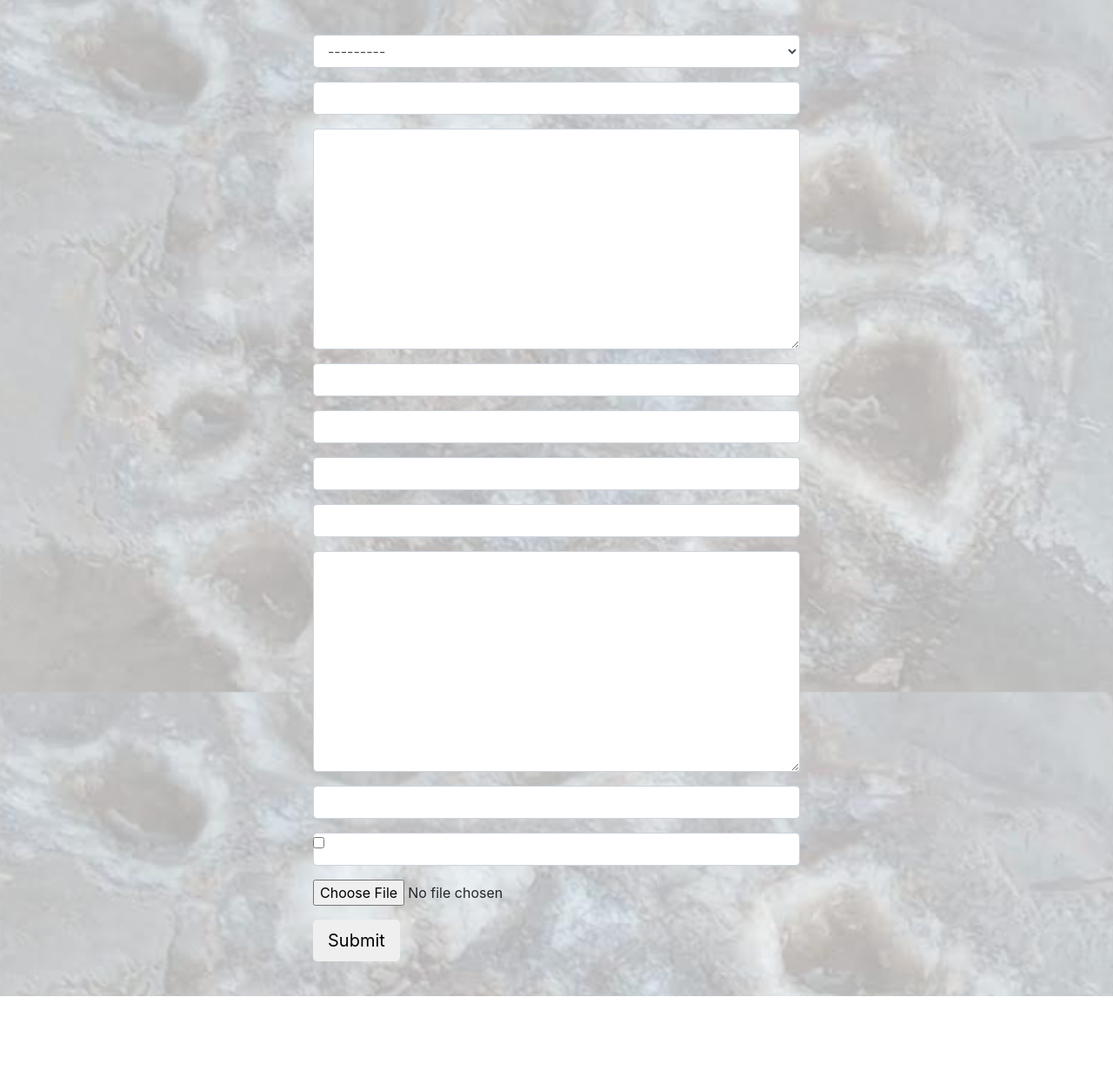
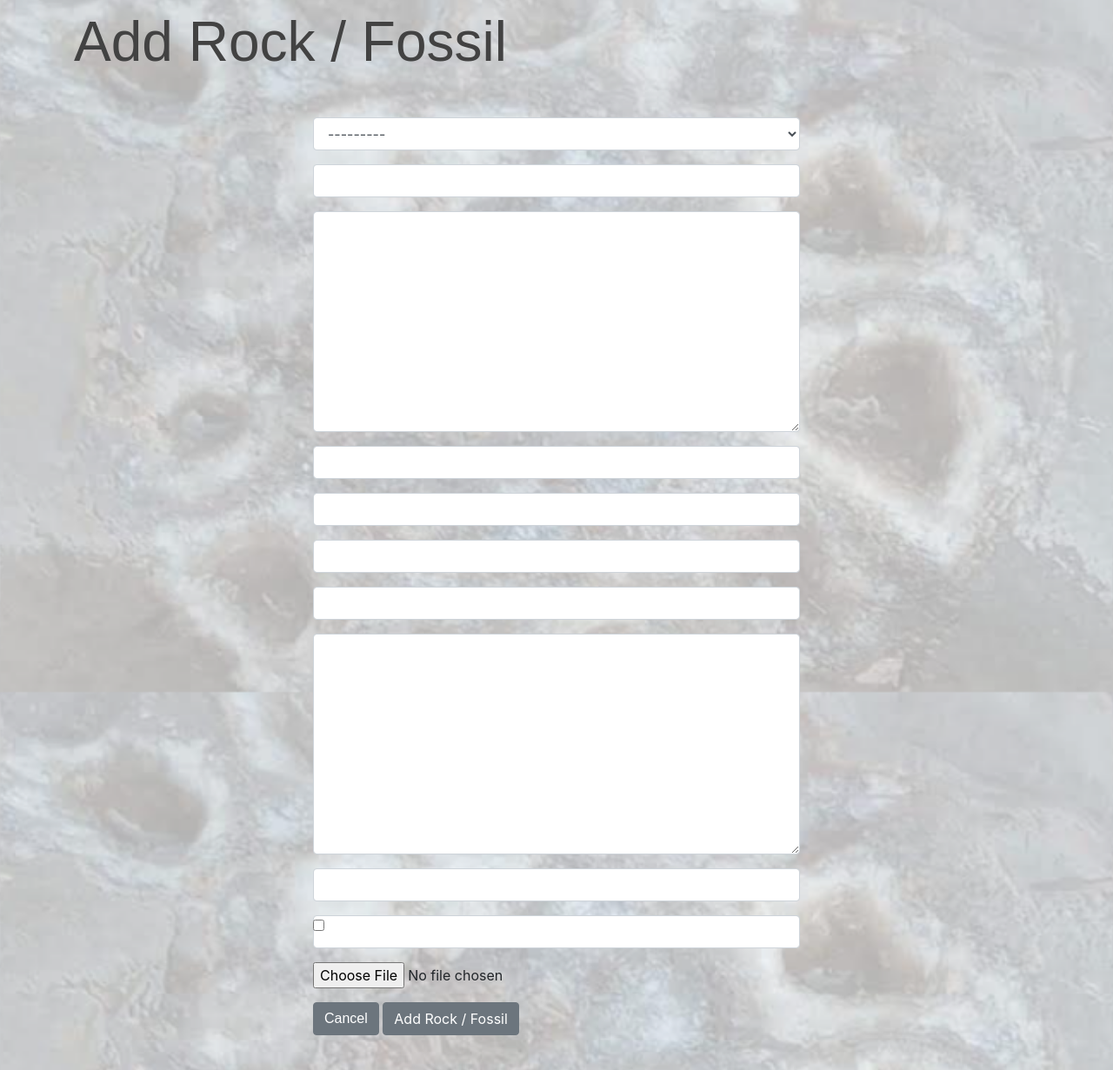
Before and after one commit to HollyT85/Django-Rocks-Fossils, a Django app: page /rocks/add/ in a window 1280 px wide. Shown: the part 56-1287 px from the top of the page at 87% size. Before the commit the page ends 1202 px from the top, so only its background shows below. Run offline with Django 4.2, Linux system fonts and the light colour scheme; the visitor is signed in with stand-in values (Sample User, id 1); data comes from the database, SQL or seed files in the repository; some libraries are stand-ins or nearby versions; some web fonts are replaced.

Commit message:
added buttons to html

```diff
--- a/rocks/templates/rocks/add_rock.html
+++ b/rocks/templates/rocks/add_rock.html
@@ -4,12 +4,25 @@
 {% block content %}
 
 <div class="container">
-    <form method="post" class="add-form">
-    {{ rock_form | crispy }}
-    {% csrf_token %}
-    <button type="submit" class="btn btn-signup btn-lg">Submit</button>
-</form>
+    <div class="row">
+        <div class="col">
+            <h2>Add Rock / Fossil</h2>
+        </div>
+    </div>
+    <div class="row">
+        <div class="col">
+            <!--Form to add rock / fossil-->
+            <form method="POST" action="{% url 'add_rock' %}" class="add-form"
+                enctype="multipart/form-data">
+                {% csrf_token %}
+                {{ rock_form | crispy }}
+                <div>
+                    <a class="btn btn-secondary" href="{% url 'home' %}">Cancel</a>
+                    <button class="btn btn-secondary" type="submit">Add Rock / Fossil</button>
+                </div>
+            </form>
+        </div>
+    </div>
 </div>
 
-
 {% endblock %}
--- a/rocks/views.py
+++ b/rocks/views.py
@@ -35,12 +35,10 @@
 
     if request.method == 'POST':
         rock_form = RockForm(request.POST, request.FILES)
-        if form.is_valid():
-            product = rock_form.save()
-            messages.success(request, 'Rock / Fossil successfully added')
+        if rock_form.is_valid():
+            rock = rock_form.save()
             return redirect(reverse('rock_info', args=[rock.id]))
-        else:
-            messages.error(request, 'Rock / Fossil not added; try again')
+
     else:
         rock_form = RockForm()
 
```
